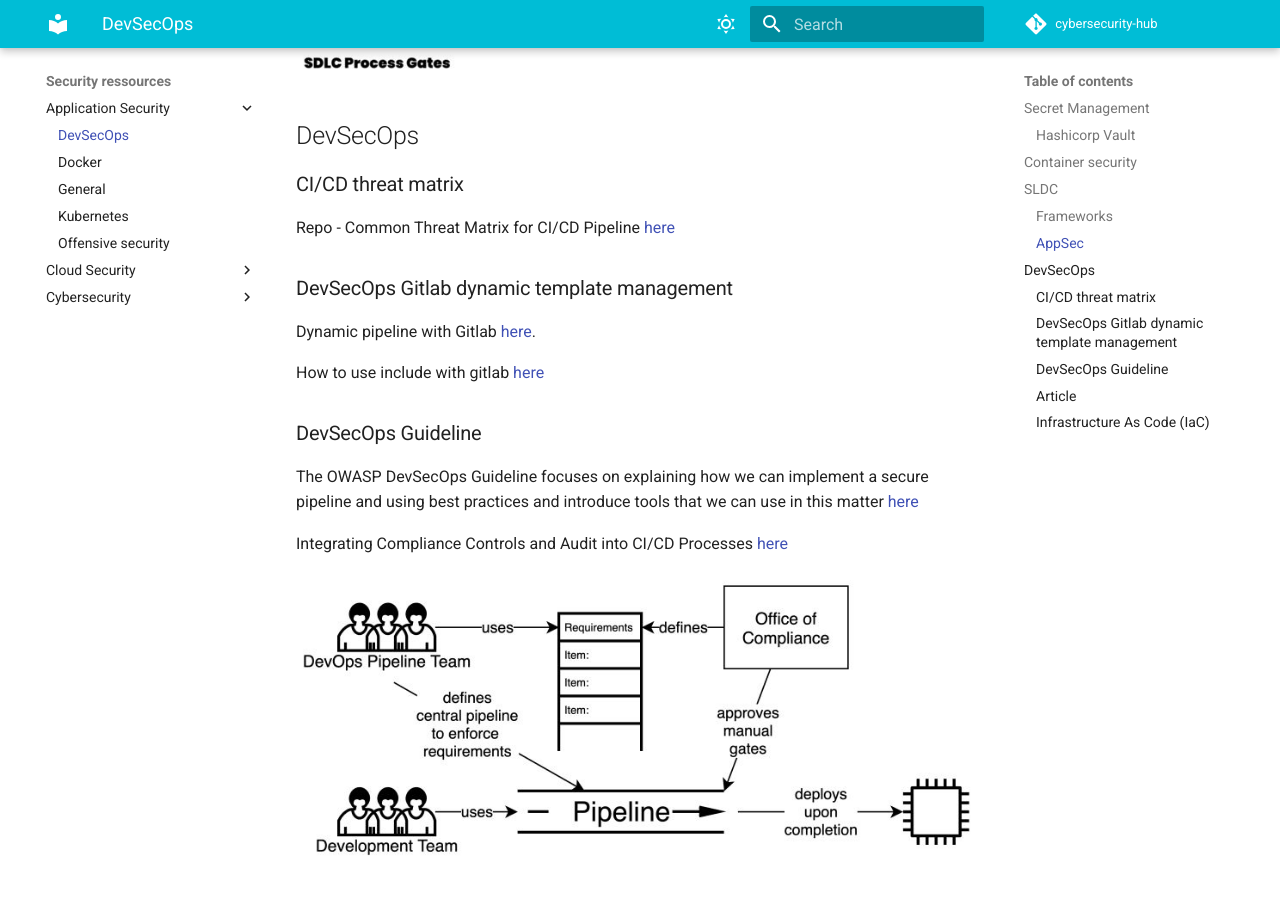
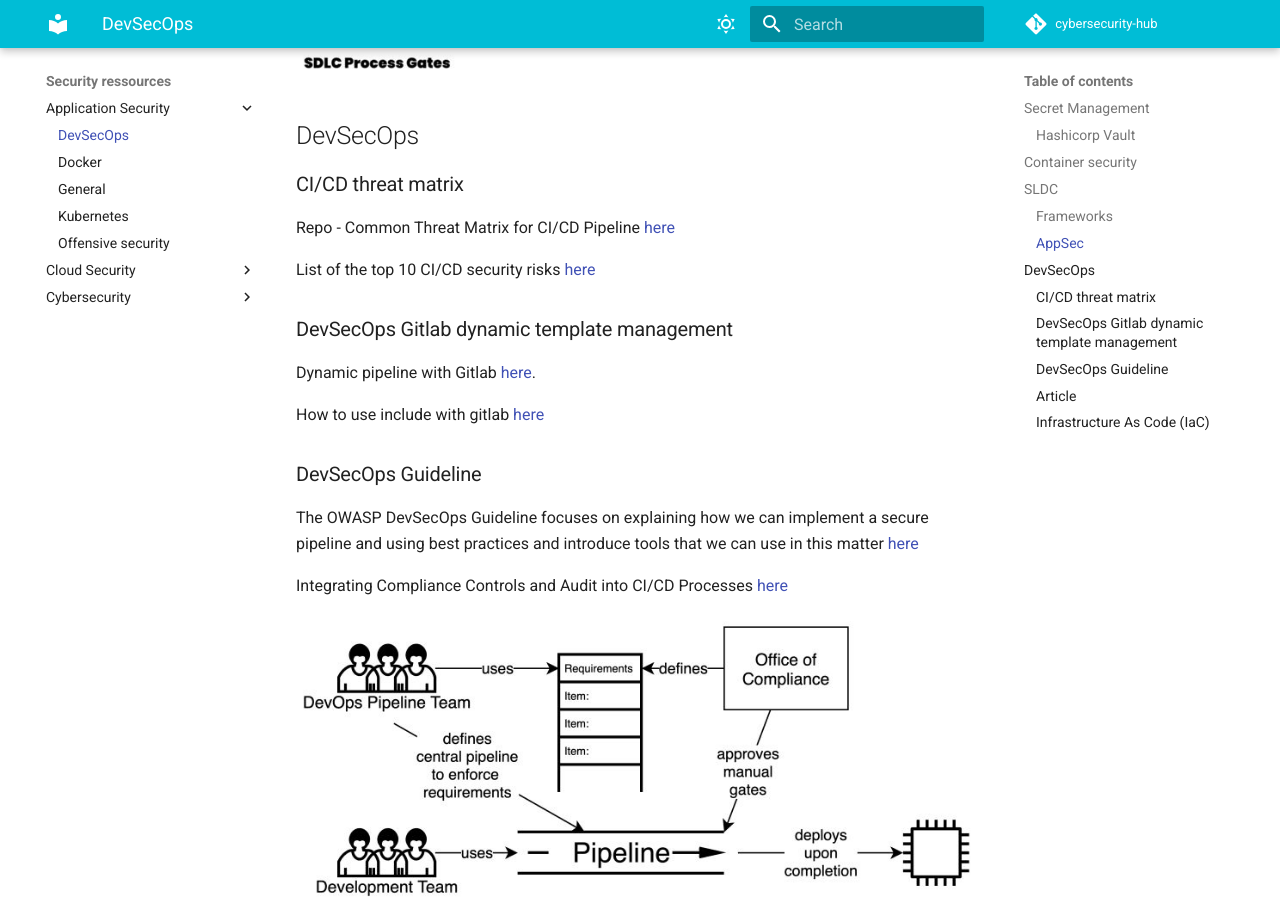
Before and after one commit to adamtaj/cybersecurity-hub, an MkDocs documentation site: the page built from docs/Security ressources/Application Security/DevSecOps.md, in a window 1280 px wide and 900 px high, scrolled down 1083 px. Built offline with MkDocs 1.6.1 and Material for MkDocs 9.7.7, drawn with Linux system fonts in a browser that asks for light colours; comment, search, counter and statistics services are not loaded.

Commit message:
Adding more contents

```diff
--- a/docs/Security ressources/Application Security/DevSecOps.md
+++ b/docs/Security ressources/Application Security/DevSecOps.md
@@ -32,6 +32,8 @@ How to build an AppSec program based on risk:
 
 Repo - Common Threat Matrix for CI/CD Pipeline [here](https://github.com/rung/threat-matrix-cicd)
 
+List of the top 10 CI/CD security risks [here](https://www.cidersecurity.io/top-10-cicd-security-risks/)
+
 ### DevSecOps Gitlab dynamic template management
 
 Dynamic pipeline with Gitlab [here](https://www.objectif-libre.com/fr/blog/2021/02/23/une-nouvelle-ere-pour-gitlab-ci-pipelines-dynamiques/).
```
